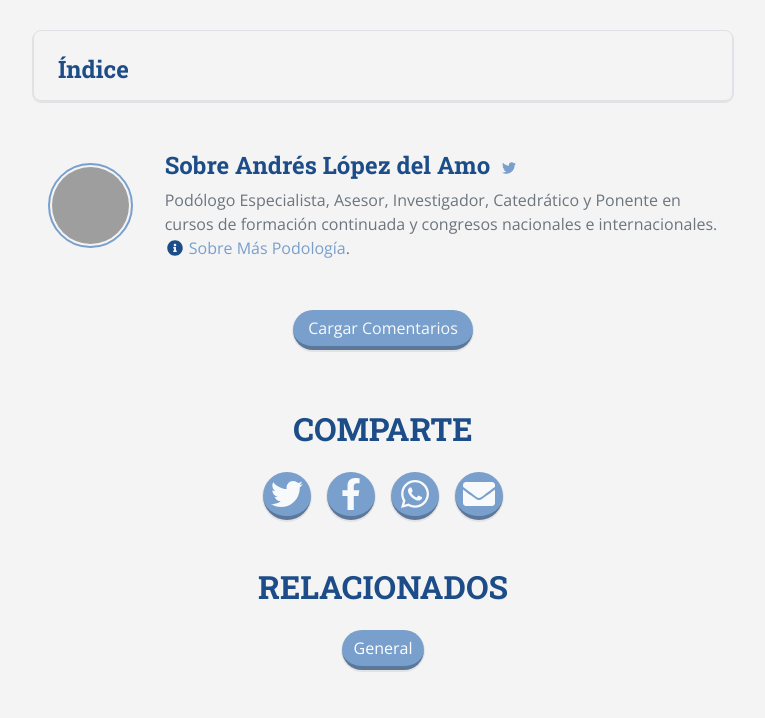
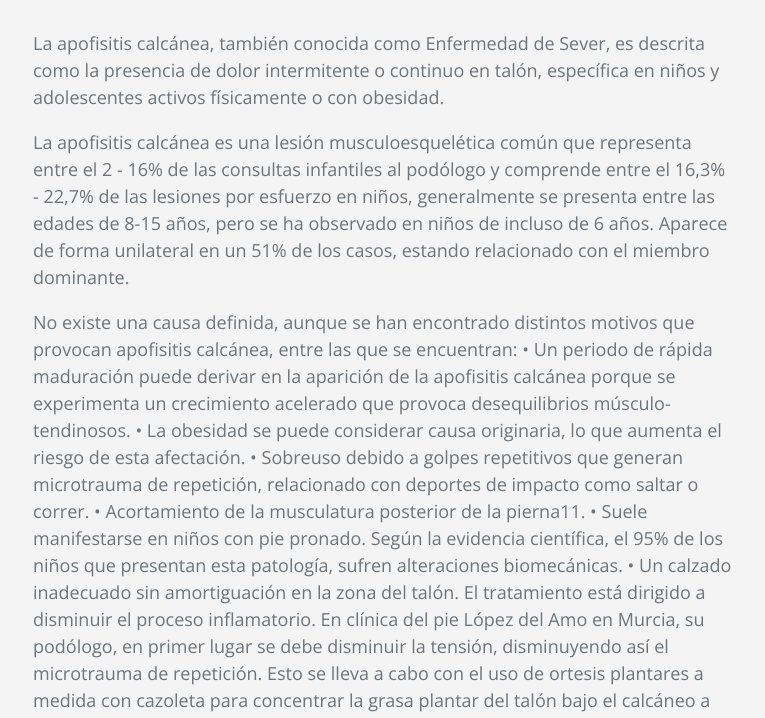
Before and after one commit to lorensansol/clinicalopezdelamo.com, a Jekyll site: the page built from _posts/2021-01-17-dolor-talon-ninos.md, in a window 1280 px wide and 1400 px high, scrolled down 801 px, cut to the strip 229-947 px from the top of the window. Shown: the whole strip, without its empty margins (257-1022 px from the left). Built offline with Jekyll 4.4.1, drawn with Linux system fonts in a browser that asks for light colours; nearby versions of some CDN libraries; some of the changed text lies outside the part shown; grey boxes are pictures that could not be loaded.

Commit message:
Update Posts “2021-01-17-dolor-talon-ninos”

```diff
--- a/_posts/2021-01-17-dolor-talon-ninos.md
+++ b/_posts/2021-01-17-dolor-talon-ninos.md
@@ -3,34 +3,25 @@ title: 16. Dolor en el talón en niños
 title_seo: dolor en el talón en niños
 slug: dolor-talón-niños
 description: >
-  La apofisitis calcánea, también conocida como Enfermedad de Sever, es descrita
-  como la presencia de dolor intermitente o continuo en talón, específica en
-  niños y adolescentes activos físicamente o con obesidad.
-
-
-  La apofisitis calcánea es una lesión musculoesquelética común que representa entre el 2 - 16% de las consultas infantiles al podólogo y comprende entre el 16,3% - 22,7% de las lesiones por esfuerzo en niños, generalmente se presenta entre las edades de 8-15 años, pero se ha observado en niños de incluso de 6 años. Aparece de forma unilateral en un 51% de los casos, estando relacionado con el miembro dominante.
-
-
-  No existe una causa definida, aunque se han encontrado distintos motivos que provocan apofisitis calcánea, entre las que se encuentran:
-
-  •	Un periodo de rápida maduración puede derivar en la aparición de la apofisitis calcánea porque se experimenta un crecimiento acelerado que provoca desequilibrios músculo-tendinosos.
-
-  •	La obesidad se puede considerar causa originaria, lo que aumenta el riesgo de esta afectación.
-
-  •	Sobreuso debido a golpes repetitivos que generan microtrauma de repetición, relacionado con deportes de impacto como saltar o correr.
-
-  •	Acortamiento de la musculatura posterior de la pierna11.
-
-  •	Suele manifestarse en niños con pie pronado. Según la evidencia científica, el 95% de los niños que presentan esta patología, sufren alteraciones biomecánicas.
-
-  •	Un calzado inadecuado sin amortiguación en la zona del talón.
-
-  El tratamiento está dirigido a disminuir el proceso inflamatorio. En clínica del pie López del Amo en Murcia, su podólogo, en primer lugar se debe disminuir la tensión, disminuyendo así el microtrauma de repetición. Esto se lleva a cabo con el uso de ortesis plantares a medida con cazoleta para concentrar la grasa plantar del talón bajo el calcáneo a fin de disminuir las fuerzas de reacción del suelo y consiguiendo una amortiguación de talón o elevación de talón para la eliminar las fuerzas de tensión en el calcáneo. Además de un calzado apropiado, todo esto tiene como objetivo la disminución de impactos, disminuyendo también la sintomatología y el tiempo de recuperación.
+  El dolor en el talón es una lesión frecuente en niños de entre 8 y 15 años,
+  sobretodo en niños que realizan actividad física o deportes de impacto.
 categories:
   - General
 image: /wp-content/uploads/dolor-en-el-talo-n-en-nin-os.jpg
-toc: true
+toc: false
 published: true
 date: 2021-01-17
 last_modified_at: false
 ---
+La apofisitis calcánea, también conocida como Enfermedad de Sever, es descrita como la presencia de dolor intermitente o continuo en talón, específica en niños y adolescentes activos físicamente o con obesidad.
+
+La apofisitis calcánea es una lesión musculoesquelética común que representa entre el 2 - 16% de las consultas infantiles al podólogo y comprende entre el 16,3% - 22,7% de las lesiones por esfuerzo en niños, generalmente se presenta entre las edades de 8-15 años, pero se ha observado en niños de incluso de 6 años. Aparece de forma unilateral en un 51% de los casos, estando relacionado con el miembro dominante.
+
+No existe una causa definida, aunque se han encontrado distintos motivos que provocan apofisitis calcánea, entre las que se encuentran:
+•	Un periodo de rápida maduración puede derivar en la aparición de la apofisitis calcánea porque se experimenta un crecimiento acelerado que provoca desequilibrios músculo-tendinosos.
+•	La obesidad se puede considerar causa originaria, lo que aumenta el riesgo de esta afectación.
+•	Sobreuso debido a golpes repetitivos que generan microtrauma de repetición, relacionado con deportes de impacto como saltar o correr.
+•	Acortamiento de la musculatura posterior de la pierna11.
+•	Suele manifestarse en niños con pie pronado. Según la evidencia científica, el 95% de los niños que presentan esta patología, sufren alteraciones biomecánicas.
+•	Un calzado inadecuado sin amortiguación en la zona del talón.
+El tratamiento está dirigido a disminuir el proceso inflamatorio. En clínica del pie López del Amo en Murcia, su podólogo, en primer lugar se debe disminuir la tensión, disminuyendo así el microtrauma de repetición. Esto se lleva a cabo con el uso de ortesis plantares a medida con cazoleta para concentrar la grasa plantar del talón bajo el calcáneo a fin de disminuir las fuerzas de reacción del suelo y consiguiendo una amortiguación de talón o elevación de talón para la eliminar las fuerzas de tensión en el calcáneo. Además de un calzado apropiado, todo esto tiene como objetivo la disminución de impactos, disminuyendo también la sintomatología y el tiempo de recuperación.
```
